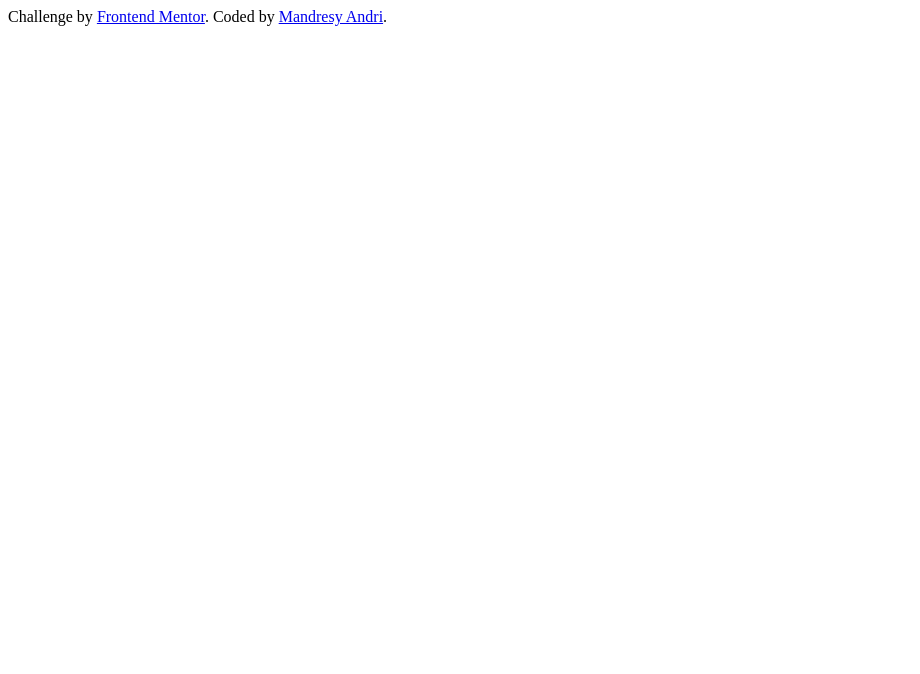
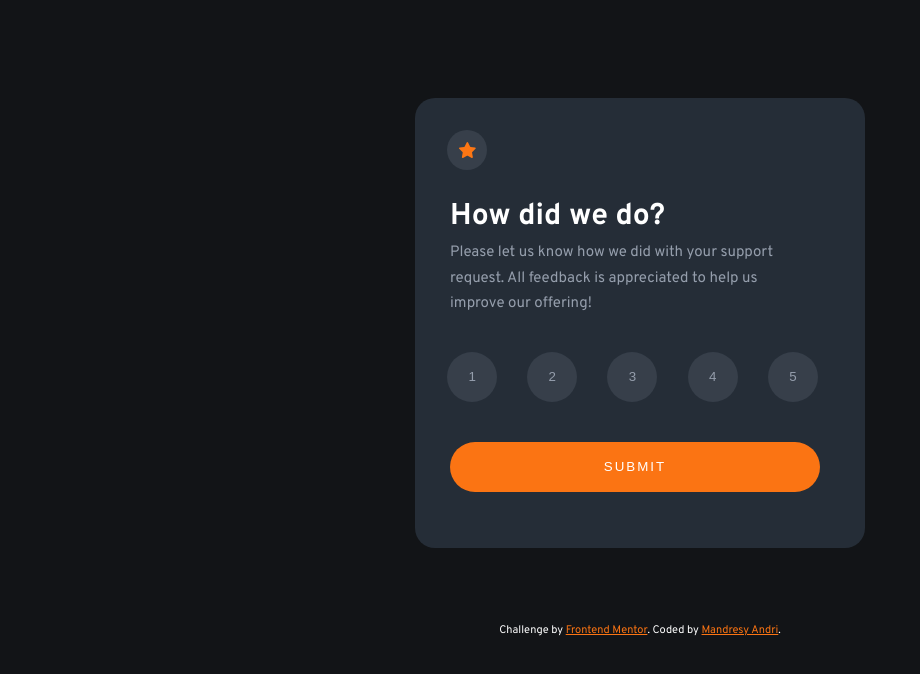
Before and after one commit to mandresyandri/interactive-rating-component, a plain HTML site: page index.html in a window 1280 px wide. Shown: the whole page, without its empty margins (0-920 px from the left). Drawn offline with Linux system fonts and the light colour scheme.

Commit message:
Ok for desktop preview

```diff
--- a/index.html
+++ b/index.html
@@ -2,14 +2,39 @@
 <html lang="en">
 <head>
   <meta charset="UTF-8">
-  <meta name="viewport" content="width=device-width, initial-scale=1.0"> <!-- displays site properly based on user's device -->
+  <meta name="viewport" content="width=device-width, initial-scale=1.0">
   <link rel="icon" type="image/png" sizes="32x32" href="./images/favicon-32x32.png">
   <title>Frontend Mentor | Interactive rating component</title>
+  <link rel="stylesheet" href="style.css">
 </head>
 <body>
-  <div class="attribution">
-    Challenge by <a href="https://www.frontendmentor.io?ref=challenge" target="_blank">Frontend Mentor</a>.
-    Coded by <a href="https://github.com/mandresyandri/" target="_blank" rel="nofollow">Mandresy Andri</a>.
-  </div>
+  <main>
+    <div id="main-content">
+      <div class="first-icon">
+        <svg width="17" height="16" xmlns="http://www.w3.org/2000/svg"><path d="m9.067.43 1.99 4.031c.112.228.33.386.58.422l4.45.647a.772.772 0 0 1 .427 1.316l-3.22 3.138a.773.773 0 0 0-.222.683l.76 4.431a.772.772 0 0 1-1.12.813l-3.98-2.092a.773.773 0 0 0-.718 0l-3.98 2.092a.772.772 0 0 1-1.119-.813l.76-4.431a.77.77 0 0 0-.222-.683L.233 6.846A.772.772 0 0 1 .661 5.53l4.449-.647a.772.772 0 0 0 .58-.422L7.68.43a.774.774 0 0 1 1.387 0Z" fill="#FC7614"/></svg>
+      </div>
+      <div class="content-text">
+        <h1>How did we do?</h1>
+        <p>
+          Please let us know how we did with your support request. All feedback is appreciated
+          to help us improve our offering!
+        </p>
+      </div>
+      <div class="rating">
+       <button class="one circle">1</button>
+        <button class="two circle">2</button>
+        <button class="three circle">3</button>
+        <button class="four circle">4</button>
+        <button class="five circle">5</button>
+      </div>
+      <div class="submit-part">
+        <button class="submit">submit</button>
+      </div>
+    </div>
+    <div class="attribution">
+      Challenge by <a href="https://www.frontendmentor.io?ref=challenge" target="_blank">Frontend Mentor</a>.
+      Coded by <a href="https://github.com/mandresyandri/" target="_blank" rel="nofollow">Mandresy Andri</a>.
+    </div>
+  </main>
 </body>
 </html>
--- a/style.css
+++ b/style.css
@@ -1,9 +1,113 @@
+@import url('https://fonts.googleapis.com/css2?family=Overpass:wght@400;700&display=swap');
+
+/* Variable CSS */
+:root {
+    --white: hsl(0, 0%, 100%);
+    --lightgrey: hsl(217, 12%, 63%);
+    --mediumgrey: hsl(216, 12%, 54%);
+    --darkblue: hsl(213, 19%, 18%);
+    --verydarkblue: hsl(216, 12%, 8%);
+    --orange: hsl(25, 97%, 53%);
+}
+
+/* Body setting */
+body {
+    background-color: var(--verydarkblue);
+    font-size: 15px;
+    font-family: overpass, serif;
+    /*font-family: sans-serif;*/
+}
+
+/* The main card */
+#main-content {
+    height: 450px;
+    width: 450px;
+    position: relative;
+    margin: auto;
+    transform: translateY(20%);
+    border-radius: 20px;
+    background-color: var(--darkblue);
+}
+
+/* SVG part */
+.first-icon {
+    width: 40px;
+    height: 40px;
+    background-color: hsl(216, 12%, 54%, 20%);
+    border-radius: 50%;
+    display: flex;
+    align-items: center;
+    justify-content: center;
+    position: relative;
+    top: 32px;
+    left: 32px
+}
+
+/* Ajusting the text content */
+h1:first-child {
+    color: var(--white);
+    position: relative;
+    left: 35px;
+    top: 40px;
+}
+
+p:last-child {
+    color: var(--lightgrey);
+    position: relative;
+    left: 35px;
+    top: 25px;
+    line-height: 1.7;
+    padding-right: 100px ;
+}
+
+.rating {
+    position: relative;
+    top: 45px;
+    display: flex;
+    flex-direction: row;
+    justify-content: space-around;
+    padding-right: 32px;
+    padding-left: 17px;
+}
+
+.circle {
+    width: 50px;
+    height: 50px;
+    border-radius: 50px;
+    border-style: none;
+    background-color: hsl(216, 12%, 54%, 20%);
+    color: var(--lightgrey);
+
+}
+
+.submit-part {
+    position: relative;
+    top: 85px;
+    left: 35px;
+}
+
+.submit {
+    text-transform: uppercase;
+    letter-spacing: 2px;
+    height: 50px;
+    width: 370px;
+    border-style: none;
+    border-radius: 50px;
+    background-color: var(--orange);
+    color: var(--white);
+}
+
+
 /* CSS from Frontend Mentor */
 .attribution {
     font-size: 11px;
     text-align: center;
+    position: relative;
+    margin: auto;
+    top: 15em;
+    color: var(--white);
 }
 
 .attribution a {
-    color: hsl(228, 45%, 44%);
+    color: var(--orange);
 }
```
Also changed, not shown: text.txt.
